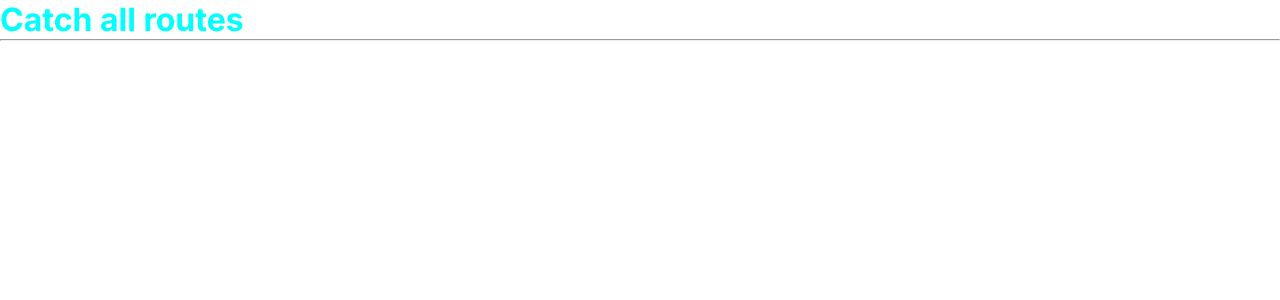
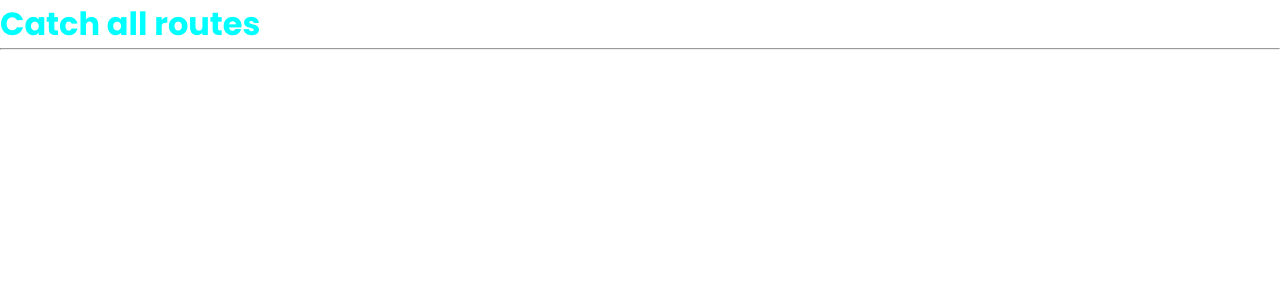
Before and after one commit to sayanthahansaka/nextjs-beginner, a Next.js app: page / in a window 1280 px wide. Shown: the top 300 px of the page. Built offline with nearby package versions, Linux system fonts and the light colour scheme.

Commit message:
Add Fonts

```diff
--- a/src/app/layout.js
+++ b/src/app/layout.js
@@ -1,7 +1,7 @@
-import { Inter } from "next/font/google";
+ import { Poppins } from "next/font/google";
 import "./globals.css";
 
-const inter = Inter({ subsets: ["latin"] });
+const poppins = Poppins({ subsets: ["latin"], weight:['700'] });
 
 export const metadata = {
   title: "Create Next App",
@@ -11,7 +11,7 @@
 export default function RootLayout({ children }) {
   return (
     <html lang="en">
-      <body className={inter.className}>{children}</body>
+      <body className={poppins.className}>{children}</body>
     </html>
   );
 }
--- a/src/app/page.jsx
+++ b/src/app/page.jsx
@@ -15,7 +15,10 @@
       <li><Link href="/Services">Services</Link></li>
       <li><Link href="https://nextjs.org/" target="_blank" id={styles.siteLink}>Nextjs</Link></li>
     </ul>
+    <hr />
+    <p>Lorem, ipsum dolor sit amet consectetur adipisicing elit. Molestias quis est dolorem consectetur eos? Aliquid expedita delectus, illum perferendis veritatis nobis consequuntur minus itaque molestias neque similique voluptates voluptatum magnam.</p>
     </>
+
 
   );
 }
```
